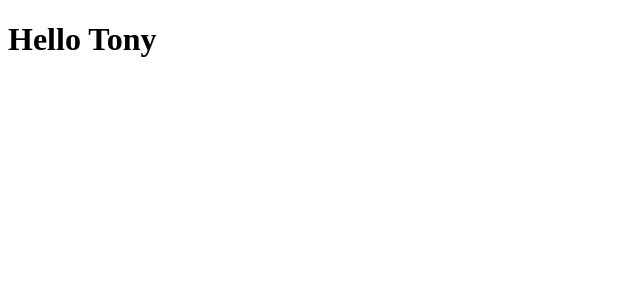
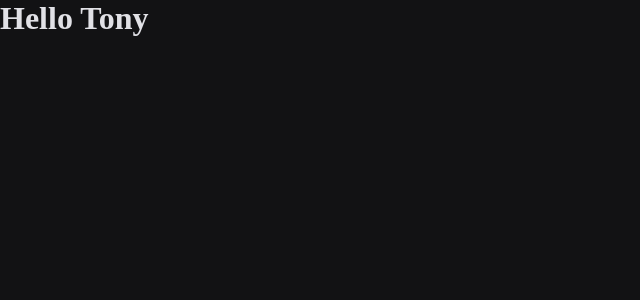
Before and after one commit to TonnyRogers/reactsetup, a Next.js app: page / in a window 1280 px wide. Shown: the top 300 px of the page, without its empty margins (0-640 px from the left). Built offline with nearby package versions, Linux system fonts and the light colour scheme.

Commit message:
Next Styled Components Config 2

```diff
--- a/pages/_app.tsx
+++ b/src/pages/_app.tsx
@@ -2,8 +2,13 @@
 import React from 'react';
 import { AppProps } from 'next/app';
 
+import GlobalStyle from '../styles/global';
+
 const MyApp: React.FC<AppProps> = ({ Component, pageProps }) => (
-  <Component {...pageProps} />
+  <>
+    <GlobalStyle />
+    <Component {...pageProps} />
+  </>
 );
 
 export default MyApp;
--- /dev/null
+++ b/src/styles/global.ts
@@ -0,0 +1,15 @@
+import { createGlobalStyle } from 'styled-components';
+
+export default createGlobalStyle`
+  *{
+    margin: 0;
+    border: 0;
+    padding: 0;
+    box-sizing: border-box;
+  }
+
+  body {
+    background: #121214;
+    color: #e1e1e6;
+  }
+`;
```
Also changed, not shown: .eslintrc.json, src/pages/_document.tsx (renamed from pages/_document.tsx), src/pages/index.tsx (renamed from pages/index.tsx).
